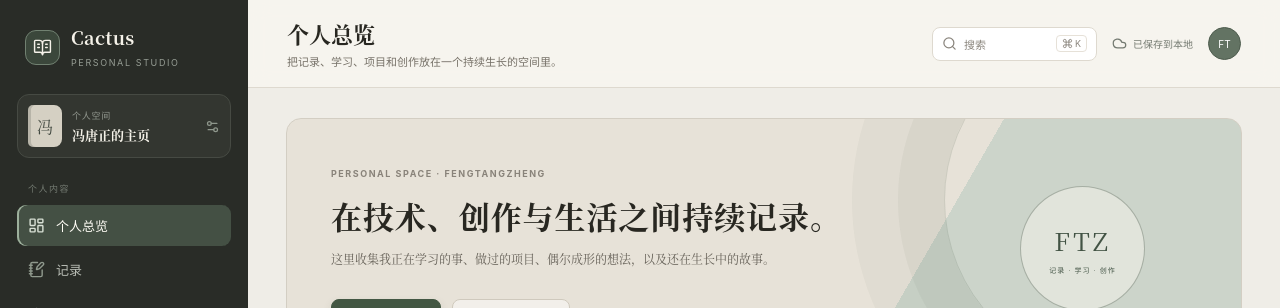
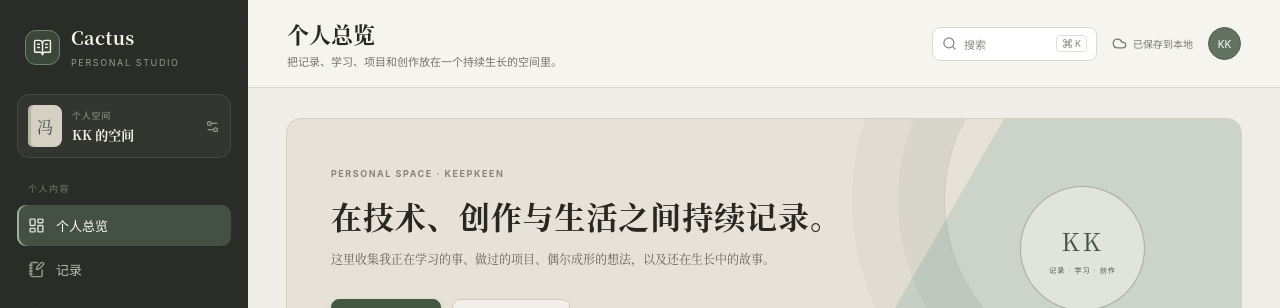
Before and after one commit to fengtangzheng/cactus, a React (Vite) app: page / in a window 1280 px wide. Shown: the top 308 px of the page. Built offline with nearby package versions, Linux system fonts and the light colour scheme.

Commit message:
fix: present the site entirely through the KK persona

```diff
--- a/apps/public/PublicSite.tsx
+++ b/apps/public/PublicSite.tsx
@@ -23,7 +23,7 @@ export function PublicSite({ snapshot }: { snapshot: PublicSnapshot }) {
         <section className="reader-hero" id="home">
           <div className="hero-copy">
             <span className="kicker">PERSONAL HOME · @{profile.handle}</span>
-            <h1>{siteTitle}</h1>
+            <h1>{profile.name}</h1>
             <p className="subtitle">{profile.tagline}</p>
             <p className="synopsis">{profile.introduction}</p>
             <div className="hero-actions">
@@ -80,7 +80,7 @@ export function PublicSite({ snapshot }: { snapshot: PublicSnapshot }) {
         <section className="about-section" id="about">
           <Users size={24} />
           <span className="kicker">ABOUT THE AUTHOR</span>
-          <h2>{siteTitle}</h2>
+          <h2>{profile.name}</h2>
           <p>持续记录、持续学习，也持续创作。这里不是一份完成的简历，而是一个正在生长的个人空间。</p>
         </section>
       </main>
--- a/apps/public/index.html
+++ b/apps/public/index.html
@@ -4,8 +4,8 @@
     <meta charset="UTF-8" />
     <meta name="viewport" content="width=device-width, initial-scale=1.0" />
     <meta name="theme-color" content="#f3efe5" />
-    <meta name="description" content="冯唐正的个人主页：记录、学习、项目与创作。" />
-    <title>冯唐正 · 记录、学习与创作</title>
+    <meta name="description" content="KK 的虚拟个人空间：记录、学习、项目与创作。" />
+    <title>Cactus · KK / Keep Keen</title>
   </head>
   <body>
     <div id="root"></div>
--- a/apps/public/types.ts
+++ b/apps/public/types.ts
@@ -23,6 +23,7 @@ export interface PublicChapter {
 export interface PublicSnapshot {
   siteTitle: string
   profile: {
+    name: string
     handle: string
     tagline: string
     introduction: string
--- a/content/public.json
+++ b/content/public.json
@@ -1,7 +1,8 @@
 {
-  "siteTitle": "冯唐正",
+  "siteTitle": "Cactus",
   "profile": {
-    "handle": "fengtangzheng",
+    "name": "KK",
+    "handle": "keepkeen",
     "tagline": "在技术、创作与生活之间持续记录。",
     "introduction": "这里收集我正在学习的事、做过的项目、偶尔成形的想法，以及还在生长中的故事。"
   },
--- a/scripts/verify-public-build.mjs
+++ b/scripts/verify-public-build.mjs
@@ -8,6 +8,8 @@ const forbidden = [
   '仅自己',
   '白信',
   '周署长',
+  '冯唐正',
+  'fengtangzheng',
   '她其实是姐姐从记忆中分离出的替身',
   '白信的真正寄件人',
   '他从未离开过旧邮路',
--- a/src/components/Header.tsx
+++ b/src/components/Header.tsx
@@ -15,7 +15,7 @@ export function Header({ title, description }: HeaderProps) {
       <div className="top-actions">
         <button className="search-trigger"><Search size={15} /> 搜索 <span><Command size={11} /> K</span></button>
         <span className="save-state"><Cloud size={15} /> 已保存到本地</span>
-        <button className="avatar-button" aria-label="账户">FT</button>
+        <button className="avatar-button" aria-label="账户">KK</button>
       </div>
     </header>
   )
--- a/src/components/Sidebar.tsx
+++ b/src/components/Sidebar.tsx
@@ -51,7 +51,7 @@ export function Sidebar({ active, onChange, onPreview }: SidebarProps) {
         <span className="project-glyph">冯</span>
         <span>
           <small>个人空间</small>
-          <strong>冯唐正的主页</strong>
+          <strong>KK 的空间</strong>
         </span>
         <Settings2 size={15} />
       </div>
--- a/src/personalData.ts
+++ b/src/personalData.ts
@@ -17,8 +17,9 @@ export interface PersonalProject {
 }
 
 export const profile = {
-  name: '冯唐正',
-  handle: 'fengtangzheng',
+  brand: 'Cactus',
+  name: 'KK',
+  handle: 'keepkeen',
   tagline: '在技术、创作与生活之间持续记录。',
   introduction: '这里收集我正在学习的事、做过的项目、偶尔成形的想法，以及还在生长中的故事。',
 }
--- a/src/publicSnapshot.ts
+++ b/src/publicSnapshot.ts
@@ -9,8 +9,9 @@ export function createPublicSnapshot(project: NovelProject) {
   )
 
   return {
-    siteTitle: profile.name,
+    siteTitle: profile.brand,
     profile: {
+      name: profile.name,
       handle: profile.handle,
       tagline: profile.tagline,
       introduction: profile.introduction,
--- a/src/styles.css
+++ b/src/styles.css
@@ -332,7 +332,7 @@ button:focus-visible, input:focus-visible, textarea:focus-visible, select:focus-
 .public-hero button { height: 40px; padding: 0 18px; border: 0; border-radius: 2px; background: #3f5141; color: #fff; display: flex; align-items: center; gap: 7px; cursor: pointer; font-size: 10px; }
 .public-hero > div span { color: #8e877e; font-size: 8px; }
 .personal-preview-hero { background: radial-gradient(circle at 78% 43%, rgba(95,114,95,.28), transparent 7%), radial-gradient(circle at 78% 43%, transparent 0 12%, rgba(72,87,72,.12) 12.2% 12.5%, transparent 12.7% 18%, rgba(72,87,72,.08) 18.2% 18.5%, transparent 18.7%), linear-gradient(115deg, #efebe2 0 62%, #c4cec2 62%); }
-.personal-preview-hero::after { content: '正'; }
+.personal-preview-hero::after { content: 'K'; }
 .preview-fiction { min-height: 390px; padding: 70px 8vw; background: #30332e; color: #f5f1e8; display: flex; align-items: center; justify-content: space-between; overflow: hidden; }
 .preview-fiction > div { max-width: 650px; }
 .preview-fiction h2 { margin: 12px 0 9px; font-family: var(--serif); font-size: 38px; letter-spacing: .08em; }
--- a/src/views/HomeView.tsx
+++ b/src/views/HomeView.tsx
@@ -16,7 +16,7 @@ export function HomeView({ project, onNavigate }: { project: NovelProject; onNav
             <button className="ghost-button" onClick={() => onNavigate('learning')}>整理学习笔记 <ArrowRight size={15} /></button>
           </div>
         </div>
-        <div className="personal-seal"><span>FTZ</span><small>记录 · 学习 · 创作</small></div>
+        <div className="personal-seal"><span>KK</span><small>记录 · 学习 · 创作</small></div>
       </section>
 
       <section className="personal-module-grid">
```
